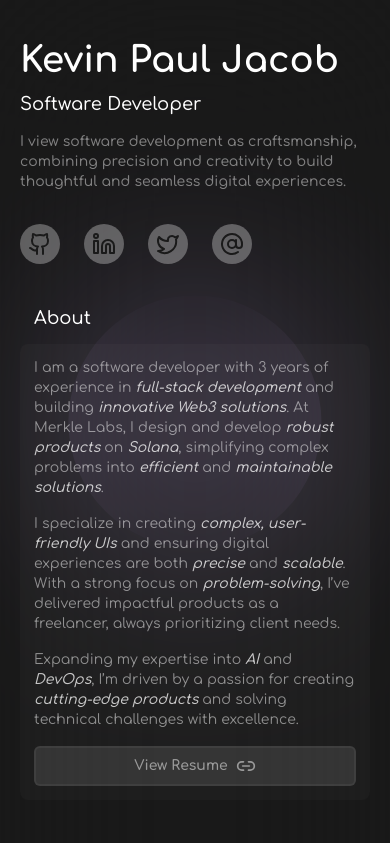
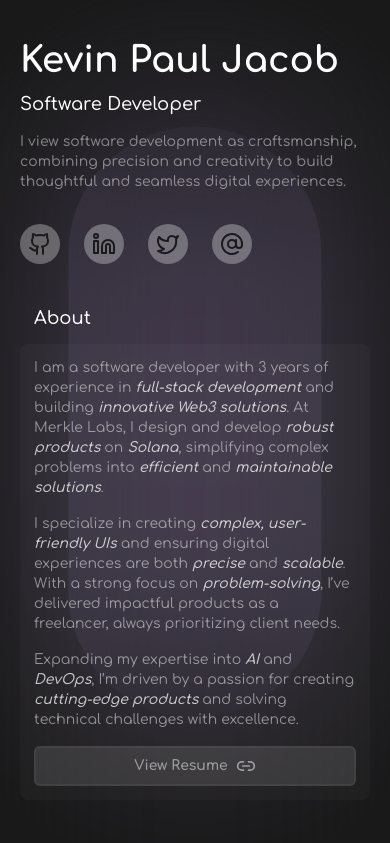
Before and after one commit to kevinpauljacob/portfolio-v3, a Next.js app: page / in a window 390 px wide. Shown: the top 843 px of the page. Built offline with nearby package versions, Linux system fonts and the light colour scheme.

Commit message:
mobile circle size update

```diff
--- a/src/components/Layout.tsx
+++ b/src/components/Layout.tsx
@@ -35,7 +35,7 @@ export default function Layout({ children }: { children: ReactNode }) {
     <>
       <div
         ref={circleRef}
-        className="bg-[#d2afff]/30 rounded-full w-[30vmax] h-[30vmax] fixed transition-all duration-150 ease-linear"
+        className="bg-[#d2afff]/30 rounded-full w-[30vmax] h-[70vmax] sm:w-[30max] sm:h-[30max] fixed transition-all duration-150 ease-linear"
         style={{ pointerEvents: "none" }}
       ></div>
       <div className="absolute top-0 left-0 bg-[#1A1A1A]/15 backdrop-blur-[12vmax] w-full min-h-screen z-20">
```
